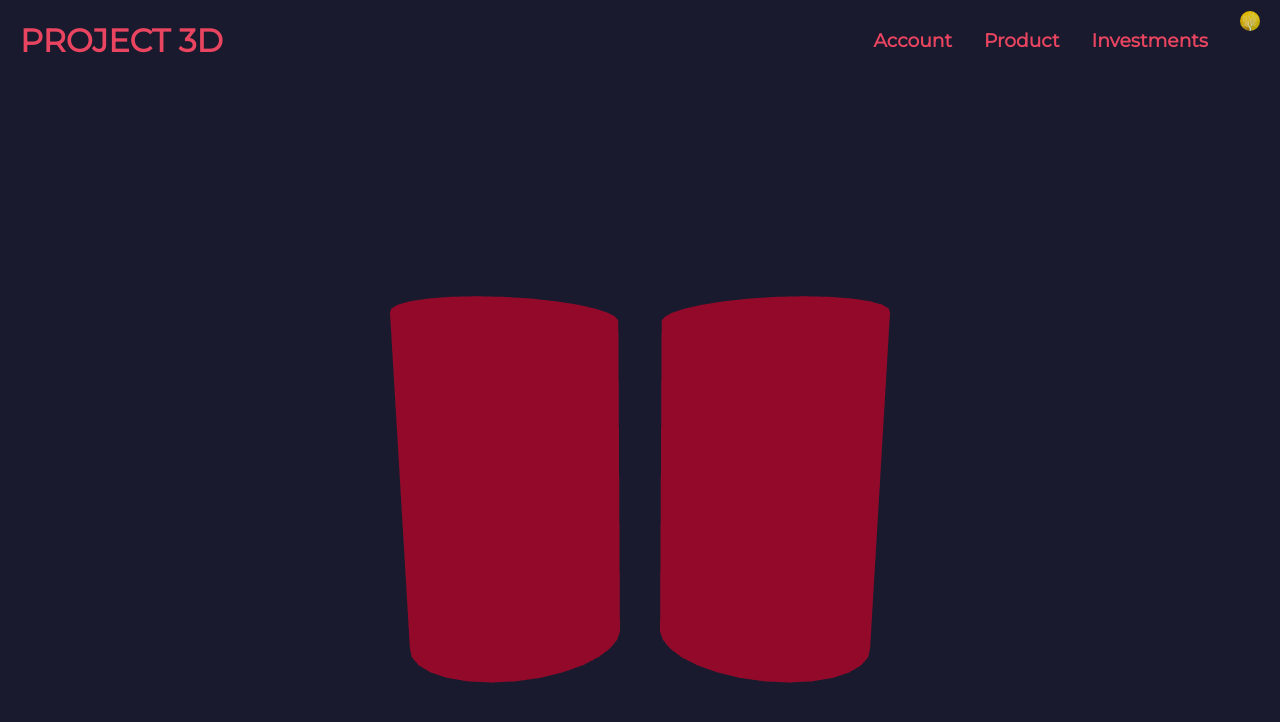
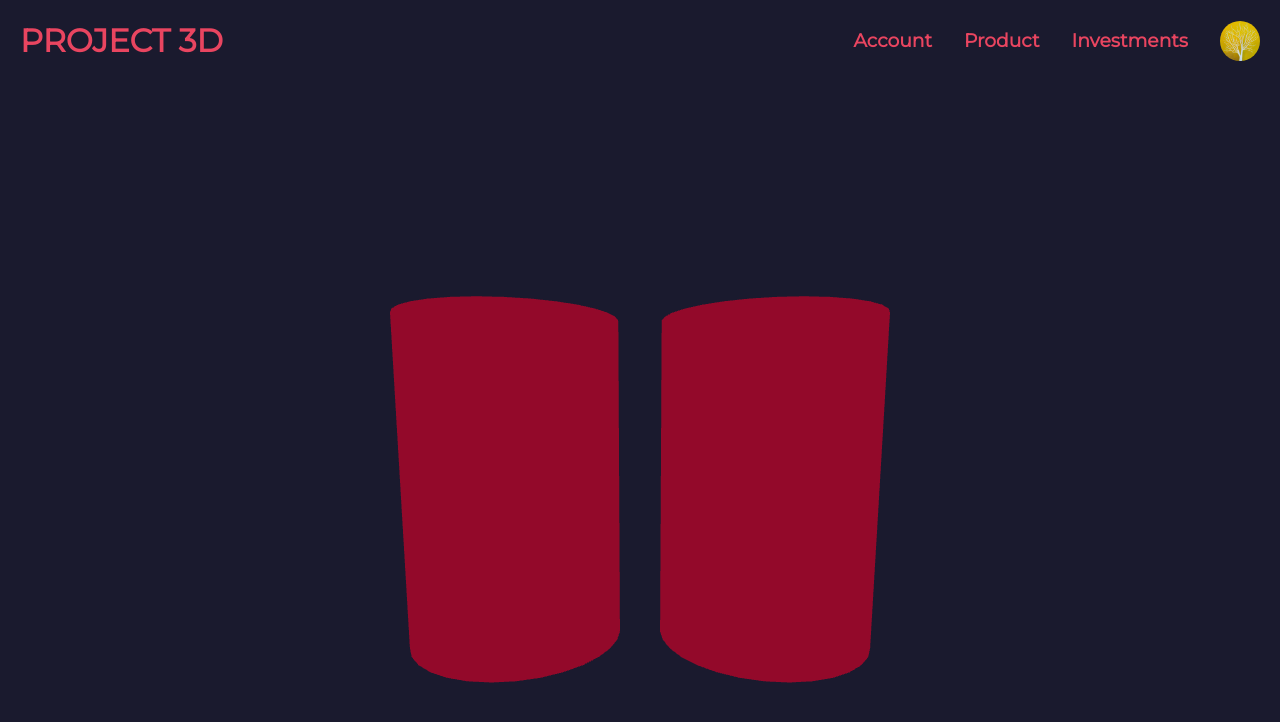
Before and after one commit to 6R-Code/host, a React (Create React App) app: page / in a window 1280 px wide. Shown: the top 722 px of the page. Built offline with nearby package versions, Linux system fonts and the light colour scheme.

Commit message:
Update App.css

```diff
--- a/src/App.css
+++ b/src/App.css
@@ -29,6 +29,7 @@
   display: flex;
   flex-direction: row;
   gap: 2em;
+  align-items: center;
 }
 @media screen and (max-width: 640px) {
   .App-header-right {
@@ -39,9 +40,9 @@
 }
 
 .App-header-logo {
-  width: 20px;
-  height: 20px;
-  border-radius: 50px;
+  width: 40px;
+  height: 40px;
+  border-radius: 40px;
 }
 
 
```
